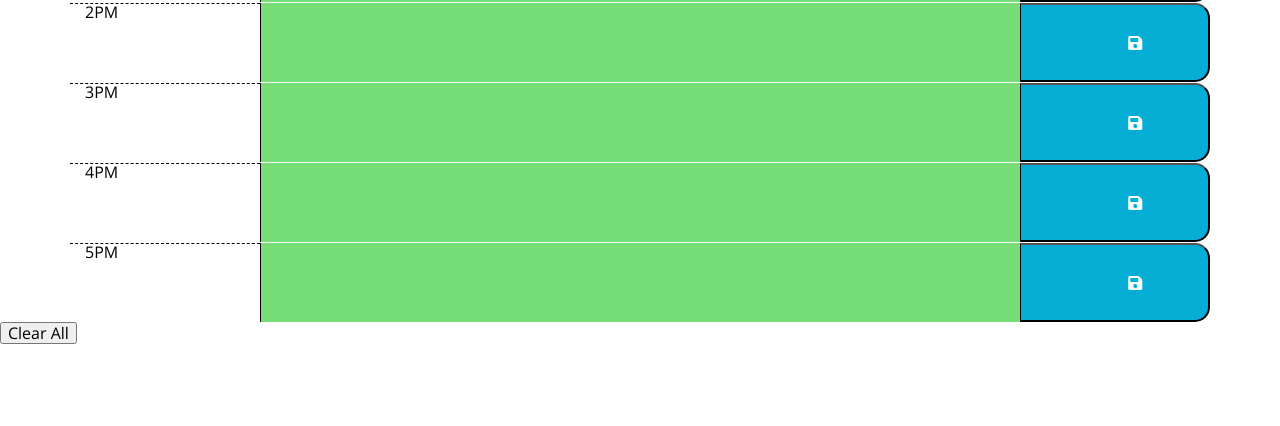
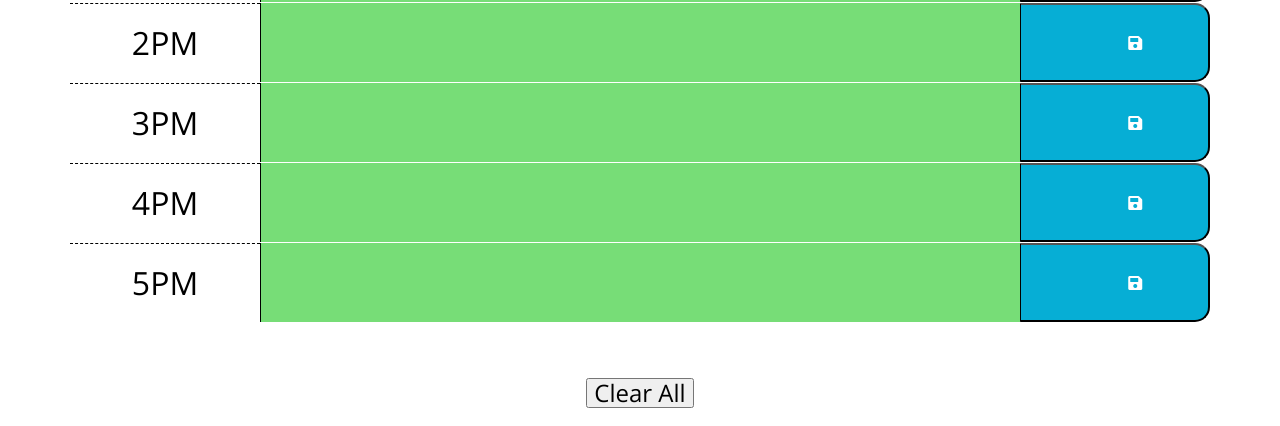
Before and after one commit to sayamgautam1/work-day-scheduler, a plain HTML site: page index.html in a window 1280 px wide. Shown: the part 734-1160 px from the top of the page. Before the commit the page ends 1078 px from the top, so only its background shows below. Drawn offline with nearby package versions, Linux system fonts and the light colour scheme.

Commit message:
add style to the added btn

```diff
--- a/Assets/css/style.css
+++ b/Assets/css/style.css
@@ -1,5 +1,5 @@
 body {
-  font-family: 'Open Sans', sans-serif;
+  font-family: "Open Sans", sans-serif;
   font-size: 16px;
   line-height: 1;
 }
@@ -21,6 +21,17 @@ textarea {
   border-bottom: 10px solid black;
 }
 
+.myclass {
+  padding-bottom: 2rem;
+}
+
+.clear {
+  text-align: center;
+  margin: 1em;
+  height: 1em;
+  font-size: 1.5em;
+}
+
 .description {
   white-space: pre-wrap;
 }
@@ -40,6 +51,9 @@ textarea {
   background-color: #ffffff;
   color: #000000;
   border-top: 1px dashed #000000;
+  font-size: 2em;
+  text-align: center;
+  padding-top: 0.7em;
 }
 
 .past {
```
